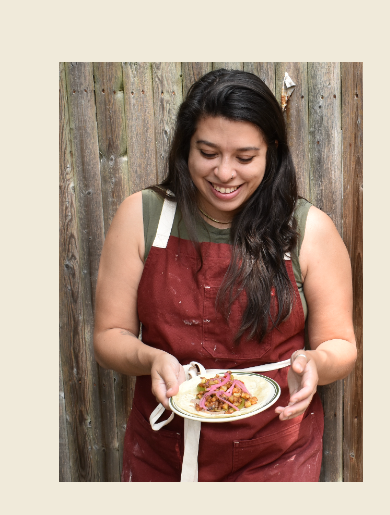
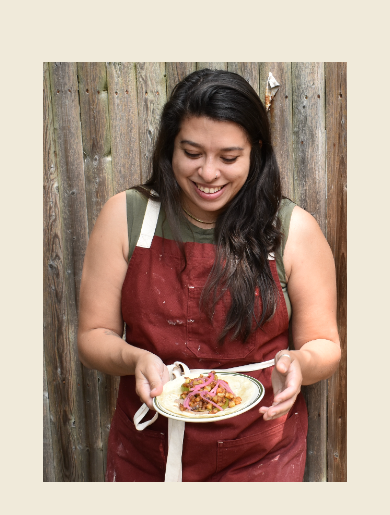
Before and after one commit to jordanchude/hard-feelings-tacos, a plain HTML site: page about-us.html in a window 390 px wide. Shown: the part 88-603 px from the top of the page. Drawn offline with nearby package versions, Linux system fonts and the light colour scheme; a script that the page names is missing.

Commit message:
Fix centering with text-align instead of flexbox
- Changed width from 100vw back to 100% to avoid viewport issues
- Added text-align: center to container for simple centering
- Removed flexbox properties that might cause conflicts
- This should properly center the image on mobile

```diff
--- a/css/hard-feelings-tacos.webflow.css
+++ b/css/hard-feelings-tacos.webflow.css
@@ -1414,6 +1414,8 @@
   padding: 0 !important;
   display: block !important;
   max-width: 100% !important;
+  margin-left: auto !important;
+  margin-right: auto !important;
 }
 
 .owners-inner-container {
@@ -2441,13 +2443,14 @@
   }
 
   .about-us-inner-container {
-    width: 100vw;
+    width: 100%;
     height: 600px;
     overflow: visible;
     margin-top: 80px;
     margin-left: 0;
     margin-right: 0;
     box-sizing: border-box;
+    text-align: center;
   }
 
   .aboutus-textcontainer.au-paragraph-one {
@@ -2465,6 +2468,8 @@
     padding: 0 !important;
     display: block !important;
     max-width: 100% !important;
+    margin-left: auto !important;
+    margin-right: auto !important;
   }
 
   .paragraph-two2.am-description {
@@ -2679,8 +2684,9 @@
     margin-top: 60px;
     margin-left: 0;
     margin-right: 0;
-    width: 100vw;
+    width: 100%;
     box-sizing: border-box;
+    text-align: center;
   }
 
   .aboutus-textcontainer.au-paragraph-one {
```
